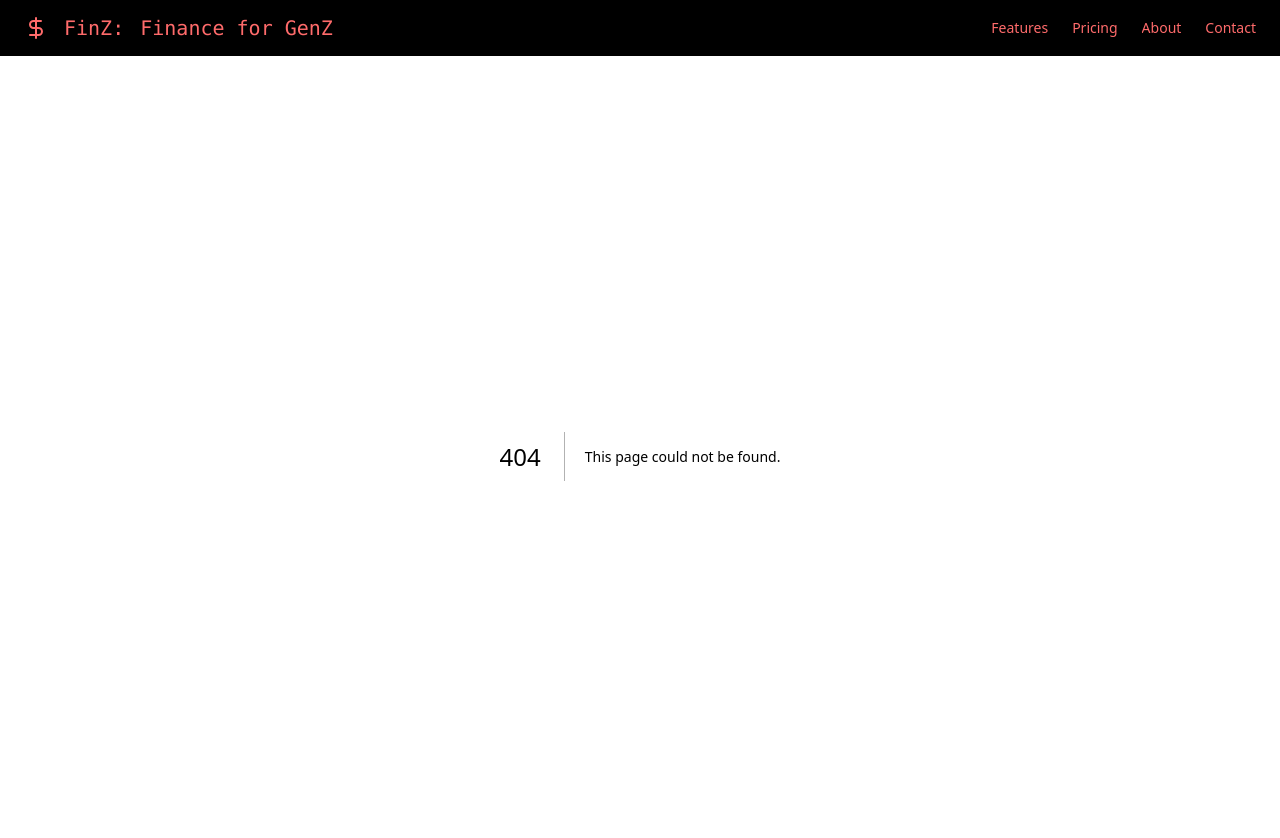
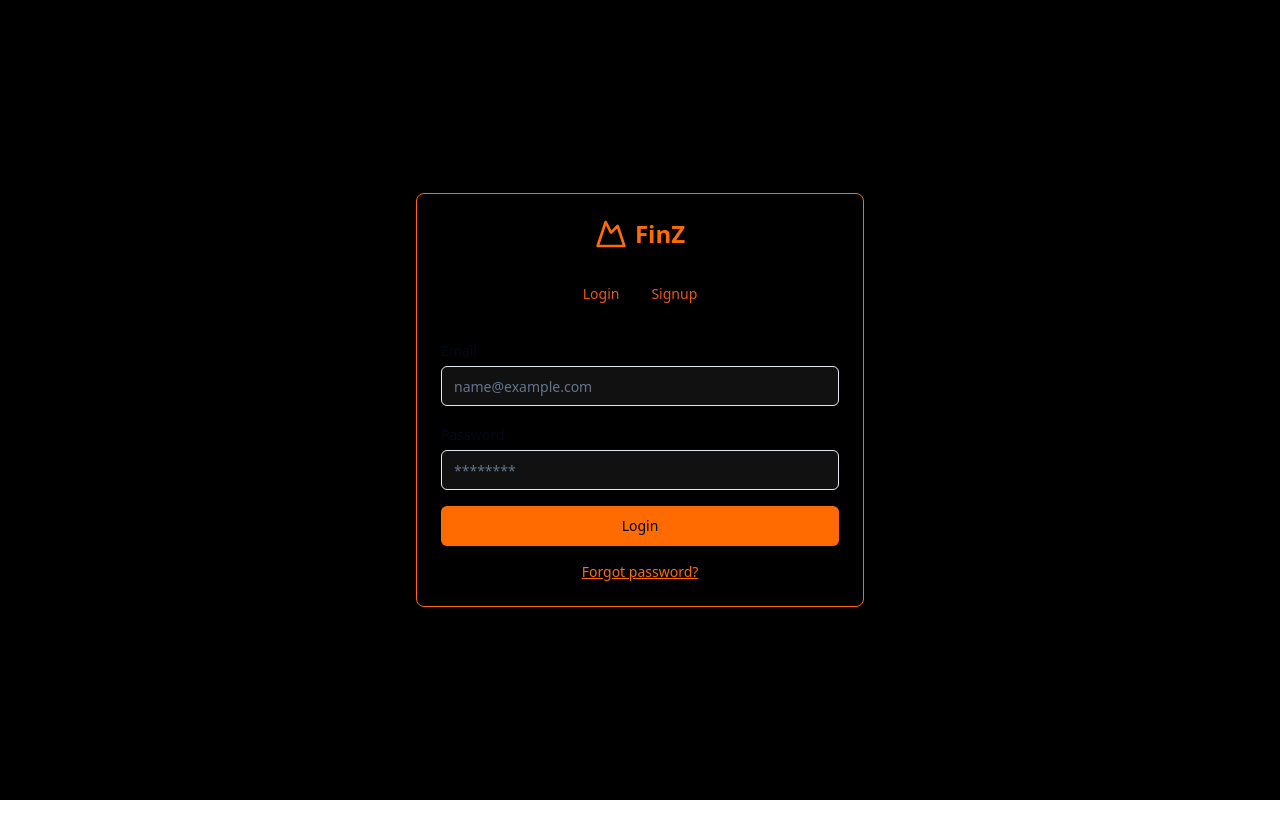
Before and after one commit to SachPlayZ/FinZ, a Next.js app: page /account in a window 1280 px wide. Before the commit this address had no page. Shown: the top 838 px of the page. After the commit the page ends 800 px from the top, so only its background shows below. Built offline with nearby package versions, Linux system fonts and the light colour scheme.

Commit message:
Added Accounts Page

```diff
--- /dev/null
+++ b/app/_components/ClientNavbar.js
@@ -0,0 +1,13 @@
+
+'use client';
+
+import Navbar from './Navbar';
+import { usePathname } from 'next/navigation';
+
+export default function ClientNavbar() {
+  const pathname = usePathname();
+  if (pathname === '/account') {
+    return null;
+  }
+  return <Navbar />;
+}
--- /dev/null
+++ b/app/account/page.js
@@ -0,0 +1,102 @@
+
+"use client"
+
+import { useState } from "react"
+import { Button } from "@/components/ui/button"
+import { Label } from "@/components/ui/label"
+import { Input } from "@/components/ui/input"
+import Link from "next/link"
+
+export default function Component() {
+  const [activeTab, setActiveTab] = useState("login")
+  return (
+    <div className="flex h-screen w-full items-center justify-center bg-[#000] px-4">
+      <div className="w-full max-w-md rounded-lg border border-[#ff6b00] bg-[#000] p-6 shadow-lg">
+        <div className="flex items-center justify-center pb-6">
+          <MountainIcon className="h-8 w-8 text-[#ff6b00]" />
+          <span className="ml-2 text-2xl font-bold text-[#ff6b00]">FinZ</span>
+        </div>
+        <div className="mb-6 flex justify-center">
+          <Button
+            variant={activeTab === "login" ? "primary" : "ghost"}
+            onClick={() => setActiveTab("login")}
+            className="rounded-l-lg text-orange-600 transition-all duration-300 ease-in-out hover:bg-[#ff6b00] hover:text-[#000]"
+          >
+            Login
+          </Button>
+          <Button
+            variant={activeTab === "signup" ? "primary" : "ghost"}
+            onClick={() => setActiveTab("signup")}
+            className="rounded-r-lg text-orange-600 transition-all duration-300 ease-in-out hover:bg-[#ff6b00] hover:text-[#000]"
+          >
+            Signup
+          </Button>
+        </div>
+        {activeTab === "login" && (
+          <form className="space-y-4">
+            <div className="space-y-1">
+              <Label htmlFor="email">Email</Label>
+              <Input id="email" type="email" placeholder="name@example.com" className="bg-[#111] text-[#ff6b00]" />
+            </div>
+            <div className="space-y-1">
+              <Label htmlFor="password">Password</Label>
+              <Input id="password" type="password" placeholder="********" className="bg-[#111] text-[#ff6b00]" />
+            </div>
+            <Button
+              type="submit"
+              className="w-full bg-[#ff6b00] text-[#000] hover:bg-[#ff8533] transition-all duration-300 ease-in-out"
+            >
+              Login
+            </Button>
+            <div className="text-center text-sm text-[#ff6b00]">
+              <Link href="#" className="underline" prefetch={false}>
+                Forgot password?
+              </Link>
+            </div>
+          </form>
+        )}
+        {activeTab === "signup" && (
+          <form className="space-y-4">
+            <div className="space-y-1">
+              <Label htmlFor="name">Name</Label>
+              <Input id="name" type="text" placeholder="John Doe" className="bg-[#111] text-[#ff6b00]" />
+            </div>
+            <div className="space-y-1">
+              <Label htmlFor="email">Email</Label>
+              <Input id="email" type="email" placeholder="name@example.com" className="bg-[#111] text-[#ff6b00]" />
+            </div>
+            <div className="space-y-1">
+              <Label htmlFor="password">Password</Label>
+              <Input id="password" type="password" placeholder="********" className="bg-[#111] text-[#ff6b00]" />
+            </div>
+            <Button
+              type="submit"
+              className="w-full bg-[#ff6b00] text-[#000] hover:bg-[#ff8533] transition-all duration-300 ease-in-out"
+            >
+              Signup
+            </Button>
+          </form>
+        )}
+      </div>
+    </div>
+  )
+}
+
+function MountainIcon(props) {
+  return (
+    <svg
+      {...props}
+      xmlns="http://www.w3.org/2000/svg"
+      width="24"
+      height="24"
+      viewBox="0 0 24 24"
+      fill="none"
+      stroke="currentColor"
+      strokeWidth="2"
+      strokeLinecap="round"
+      strokeLinejoin="round"
+    >
+      <path d="m8 3 4 8 5-5 5 15H2L8 3z" />
+    </svg>
+  )
+}
--- a/app/layout.js
+++ b/app/layout.js
@@ -2,7 +2,7 @@
 import { Inter } from 'next/font/google'
 import { cn } from '@/lib/utils'
 import './globals.css'
-import Navbar from './_components/Navbar'
+import ClientNavbar from './_components/ClientNavbar';
 
 export const metadata = {
   title: 'FinZ',
@@ -31,7 +31,7 @@
           fontBody.variable
         )}
       >
-        <Navbar />
+        <ClientNavbar />
         {children}
       </body>
     </html>
--- /dev/null
+++ b/components/ui/label.jsx
@@ -0,0 +1,18 @@
+"use client"
+
+import * as React from "react"
+import * as LabelPrimitive from "@radix-ui/react-label"
+import { cva } from "class-variance-authority";
+
+import { cn } from "@/lib/utils"
+
+const labelVariants = cva(
+  "text-sm font-medium leading-none peer-disabled:cursor-not-allowed peer-disabled:opacity-70"
+)
+
+const Label = React.forwardRef(({ className, ...props }, ref) => (
+  <LabelPrimitive.Root ref={ref} className={cn(labelVariants(), className)} {...props} />
+))
+Label.displayName = LabelPrimitive.Root.displayName
+
+export { Label }
--- a/package.json
+++ b/package.json
@@ -9,6 +9,7 @@
     "lint": "next lint"
   },
   "dependencies": {
+    "@radix-ui/react-label": "^2.1.0",
     "@radix-ui/react-slot": "^1.1.0",
     "bcryptjs": "^2.4.3",
     "class-variance-authority": "^0.7.0",
```
Also changed, not shown: 1 other file (tests, documents, lock files or other folders).
